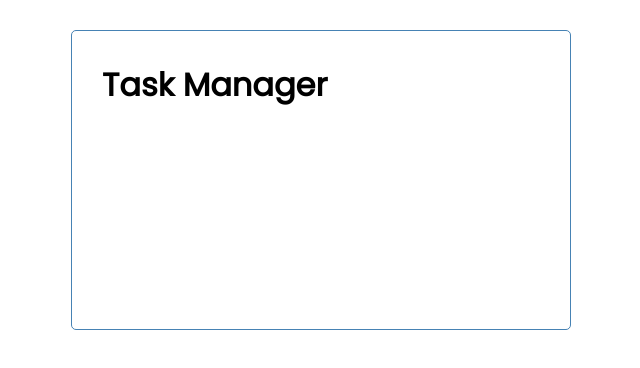
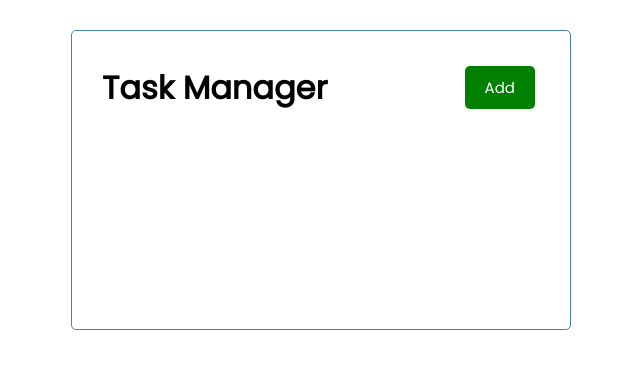
Before and after one commit to ahmedkhaled89/Task-Manager, an Angular app: page / in a window 1280 px wide. Shown: the top 368 px of the page, without its empty margins (319-959 px from the left). Built offline with nearby package versions, Linux system fonts and the light colour scheme.

Commit message:
Add ButtonComponent to header

```diff
--- a/src/app/components/header/header.component.html
+++ b/src/app/components/header/header.component.html
@@ -2,4 +2,5 @@
   <h1>
     {{ title }}
   </h1>
+  <app-button color="green" text="Add"></app-button>
 </header>
--- a/src/app/components/header/header.component.ts
+++ b/src/app/components/header/header.component.ts
@@ -1,9 +1,10 @@
 import { Component, OnInit } from '@angular/core';
+import { ButtonComponent } from '../button/button.component';
 
 @Component({
   selector: 'app-header',
   standalone: true,
-  imports: [],
+  imports: [ButtonComponent],
   templateUrl: './header.component.html',
   styleUrl: './header.component.css',
 })
```
